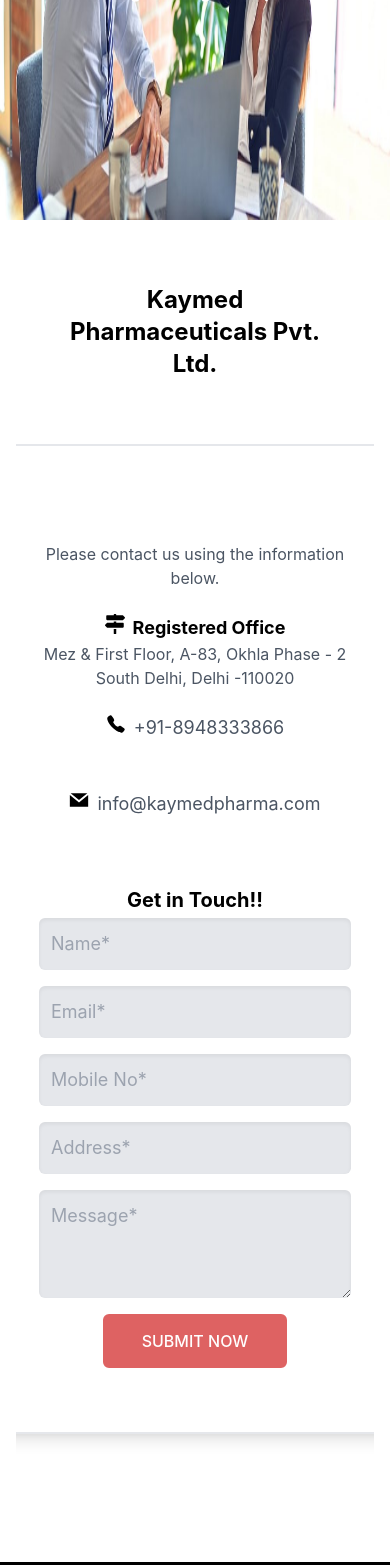
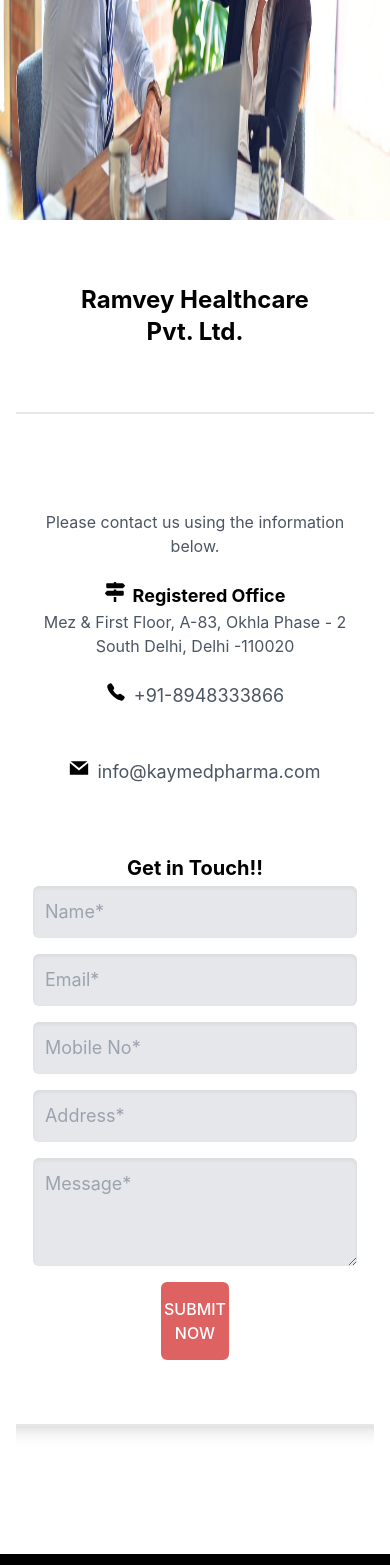
Before and after one commit to Sibananda-Sahu17/Ramvey_Healthcare, a React (Create React App) app: page /contact in a window 390 px wide. Shown: the part 356-1921 px from the top of the page. Built offline with nearby package versions, Linux system fonts and the light colour scheme.

Commit message:
made buttons size small

```diff
--- a/src/Components/Careers/ApplyForm.js
+++ b/src/Components/Careers/ApplyForm.js
@@ -37,7 +37,7 @@
             </div>
             <button
               type="submit"
-              className="btn-bg-color btn-bg-color:hover p-3 sm:p-6 bg-gray-700 rounded-md text-white font-medium hover:bg-gray-500 hover:text-black focus:outline-none">
+              className="btn-bg-color btn-bg-color:hover p-3 bg-gray-700 rounded-md text-white font-medium hover:bg-gray-500 hover:text-black focus:outline-none">
               SUBMIT NOW
             </button>
           </form>
--- a/src/Components/Contact/Contact.js
+++ b/src/Components/Contact/Contact.js
@@ -18,7 +18,7 @@
 
         <div className="my-16 mx-4">
           <h1 className="text-center m-10 text-2xl mt-3 font-bold sm:text-3xl sm:m-3 sm:mt-5 md:text-4xl md:m-5 md:mt-7 lg:text-5xl lg:m-7 lg:mt-5">
-            Kaymed Pharmaceuticals Pvt. Ltd.
+            Ramvey Healthcare Pvt. Ltd.
           </h1>
           <div className="flex overflow-hidden  justify-center items-center">
             <div className="flex  lg:flex-row lg:justify-between flex-col border-2 my-6  md:mx-6 w-8xl px-32 py-16 rounded-xl shadow-lg">
--- a/src/Components/Contact/ContactForm.js
+++ b/src/Components/Contact/ContactForm.js
@@ -37,7 +37,7 @@
 
             <button
               type="submit"
-              className="btn-bg-color p-3 mx-16 lg:mx-32 rounded-md text-white font-medium focus:outline-none">
+              className="btn-bg-color py-3 px-0 mx-32 rounded-md text-white font-medium focus:outline-none">
               SUBMIT NOW
             </button>
           </form>
--- a/src/Components/Home/Carousel.js
+++ b/src/Components/Home/Carousel.js
@@ -21,7 +21,8 @@
 
               <div className="my-4 xl:my-10 ">
                 <Link
-                  className="py-3 px-6 xl:px-10 xl:py-5 carousel-btn text-md md:text-xl text-medium text-white uppercase"
+                // py-3 px-6 xl:px-10 xl:py-5
+                  className="py-1 px-2 sm:px-3 sm:py-2 carousel-btn text-md md:text-xl text-medium text-white uppercase"
                   to={link}>
                   {button}
                 </Link>
--- a/src/Components/Home/HomeForm.js
+++ b/src/Components/Home/HomeForm.js
@@ -38,7 +38,7 @@
 
             <button
               type="submit"
-              className="p-6 btn-bg-color mx-32 xl:mx-64 lg:32 rounded-sm  font-medium focus:outline-none">
+              className="p-3 btn-bg-color mx-32 xl:mx-64 lg:32 rounded-sm  font-medium focus:outline-none">
               SUBMIT NOW
             </button>
           </form>
```
